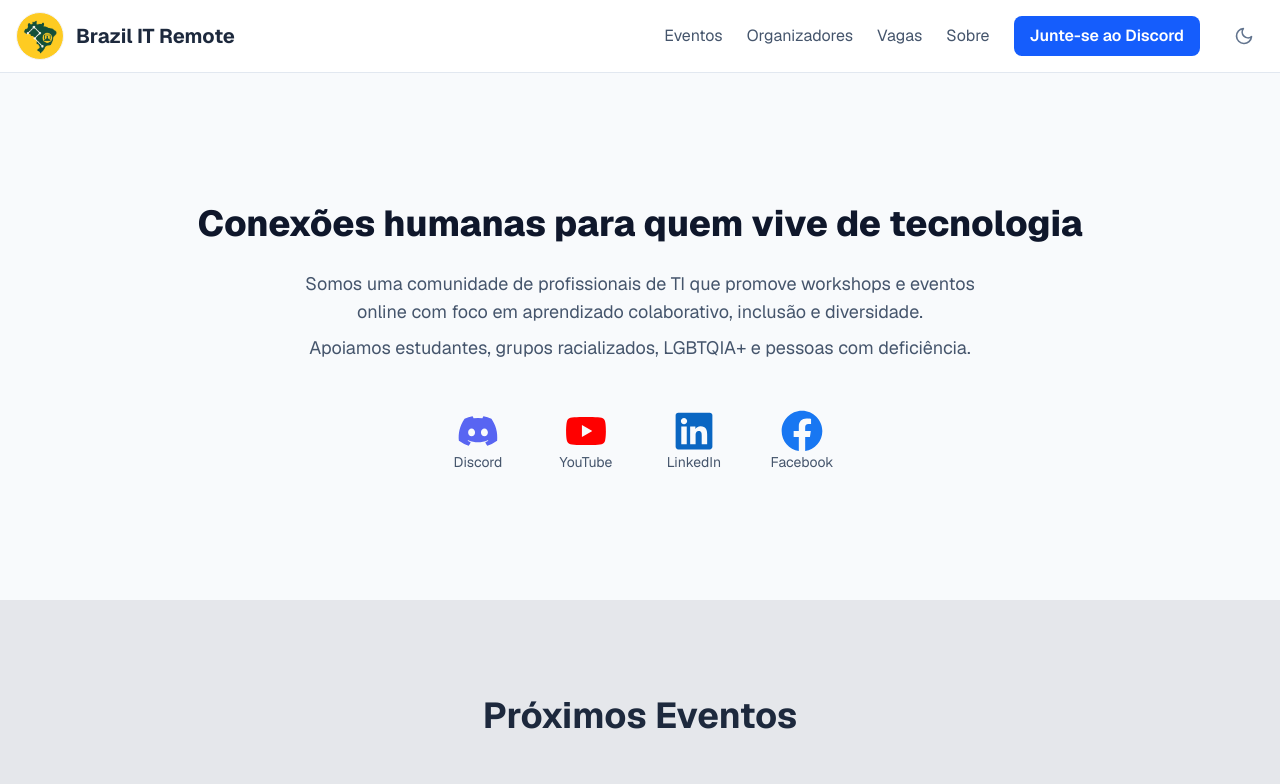
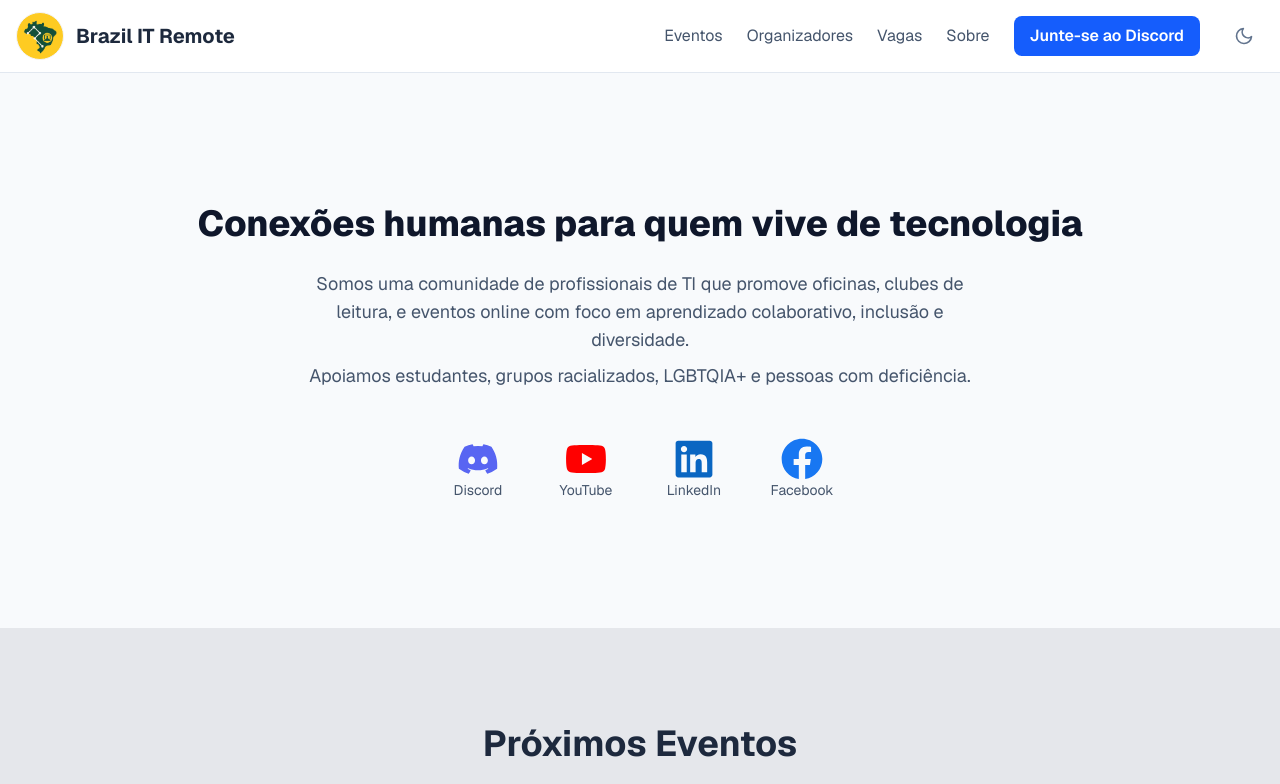
Before and after one commit to BrazilITRemote/brazilitremote-frontend, a Next.js app: page / in a window 1280 px wide. Shown: the top 784 px of the page. Built offline with nearby package versions, Linux system fonts and the light colour scheme.

Commit message:
chore: texto atualizado

```diff
--- a/src/app/components/AboutSection.tsx
+++ b/src/app/components/AboutSection.tsx
@@ -43,7 +43,7 @@ export default function AboutSection() {
           Conexões humanas para quem vive de tecnologia
         </h1>
         <p className="mt-6 max-w-2xl mx-auto text-lg text-slate-600 dark:text-slate-300">
-          Somos uma comunidade de profissionais de TI que promove workshops e eventos online com foco em aprendizado colaborativo, inclusão e diversidade.
+          Somos uma comunidade de profissionais de TI que promove oficinas, clubes de leitura, e eventos online com foco em aprendizado colaborativo, inclusão e diversidade.
         </p>
         <p className="mt-2 max-w-2xl mx-auto text-lg text-slate-600 dark:text-slate-300">
           Apoiamos estudantes, grupos racializados, LGBTQIA+ e pessoas com deficiência.
```
